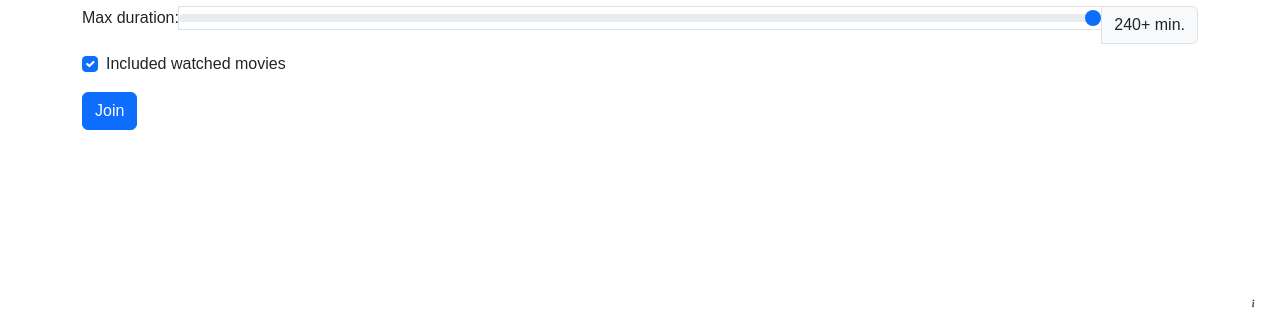
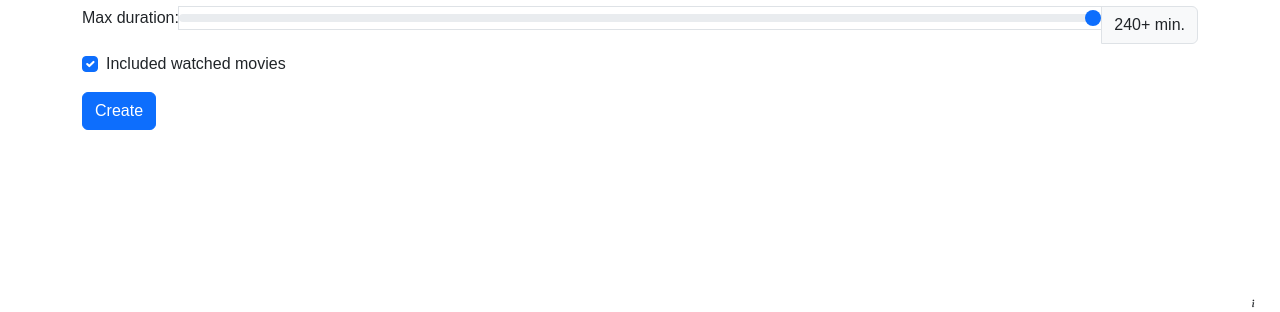
Before and after one commit to FX7/kinder, a Flask app: page / in a window 1280 px wide. Shown: the part 466-778 px from the top of the page. Run offline with Flask 3, Linux system fonts and the light colour scheme; data that the repository does not hold is empty; parts of the project's set-up code (start-up, migrations or seed data) failed here and were passed over; some libraries are stand-ins or nearby versions.

Commit message:
Join/Create Button naming

```diff
--- a/web/static/js/Login.js
+++ b/web/static/js/Login.js
@@ -369,8 +369,6 @@ export class Login {
     }
 
     async #validate() {
-        const loginButton = document.querySelector(this.#loginButtonSelector);
-
         const username = this.#getUsername();
         const session = this.#getSessionname();
 
@@ -425,11 +423,14 @@ export class Login {
 
     #sessionChoiseChanged() {
         let sessionChoice = this.#getSessionChoice();
+        const loginButton = document.querySelector(this.#loginButtonSelector);
 
         if (sessionChoice === 'create') {
+            loginButton.innerHTML = 'Create';
             document.querySelector(this.#sessionCreateSelector).classList.remove('d-none');
             document.querySelector(this.#sessionJoinSelector).classList.add('d-none');
         } else if (sessionChoice == 'join') {
+            loginButton.innerHTML = 'Join';
             document.querySelector(this.#sessionCreateSelector).classList.add('d-none');
             document.querySelector(this.#sessionJoinSelector).classList.remove('d-none');
         } else {
--- a/web/templates/index.html
+++ b/web/templates/index.html
@@ -102,7 +102,7 @@
     </div>
 
   </div>
-  <button type="button" class="btn btn-primary" disabled>Join</button>
+  <button type="button" class="btn btn-primary" disabled>Create</button>
 </div>
 
 <div name="about-link" class="about-link"><i class="bi bi-info"></i></div>
```
